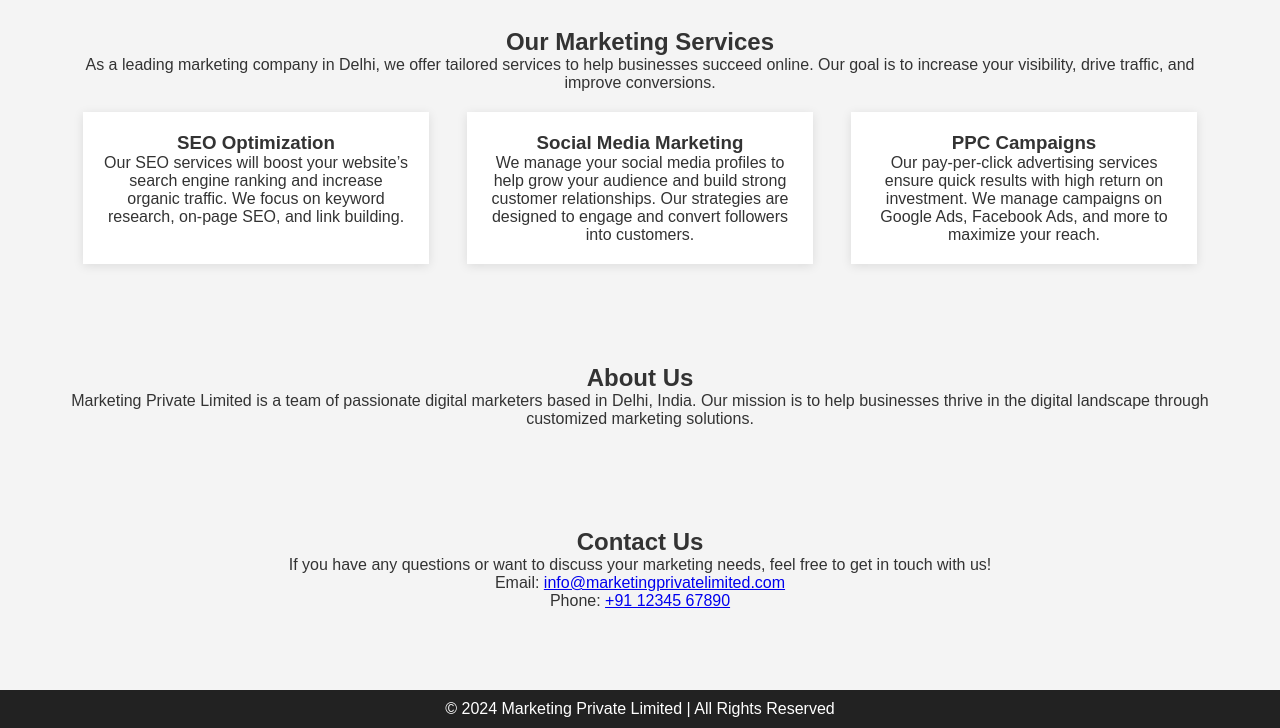
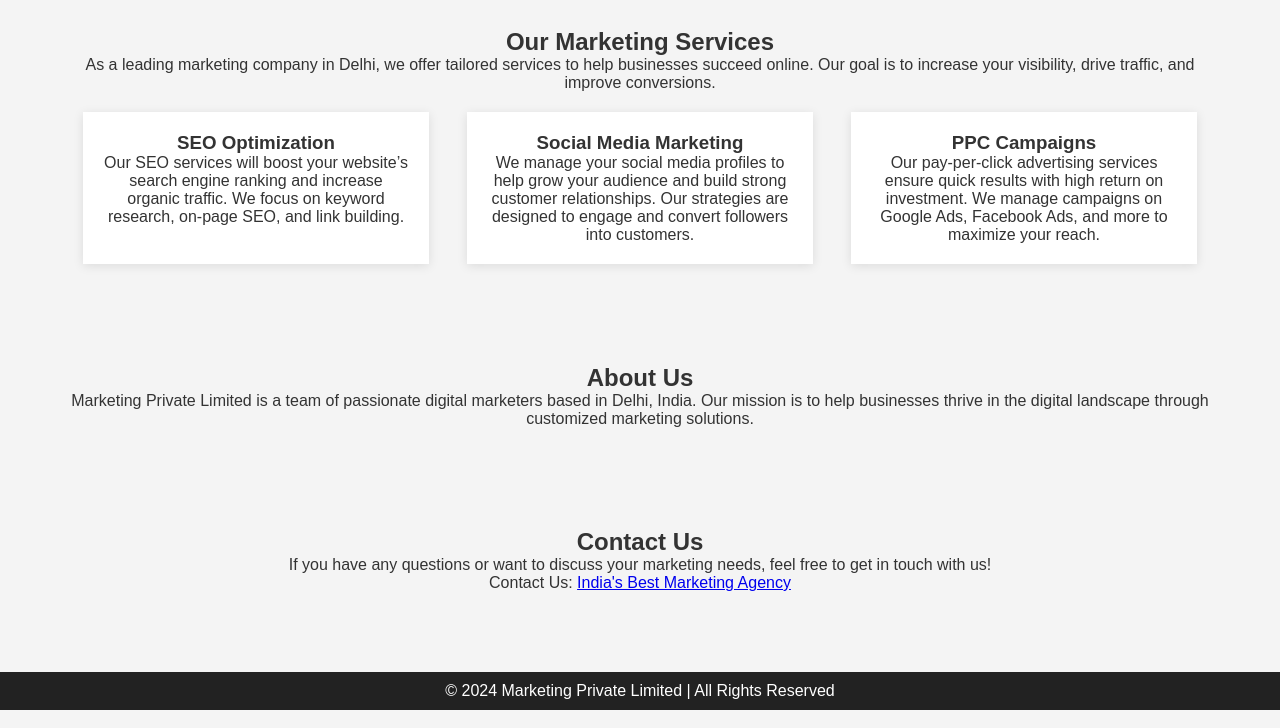
Before and after one commit to thesurajdev/marketing-private-limited, a plain HTML site: page index.html in a window 1280 px wide. Shown: the part 587-1315 px from the top of the page. Drawn offline with Linux system fonts and the light colour scheme.

Commit message:
Update index.html

```diff
--- a/index.html
+++ b/index.html
@@ -224,8 +224,7 @@
         <div class="container">
             <h2>Contact Us</h2>
             <p>If you have any questions or want to discuss your marketing needs, feel free to get in touch with us!</p>
-            <p>Email: <a href="mailto:info@marketingprivatelimited.com">info@marketingprivatelimited.com</a></p>
-            <p>Phone: <a href="tel:+911234567890">+91 12345 67890</a></p>
+            <p>Contact Us: <a href="https://adzola.in/">India's Best Marketing Agency</a></p>
         </div>
     </section>
 
```
